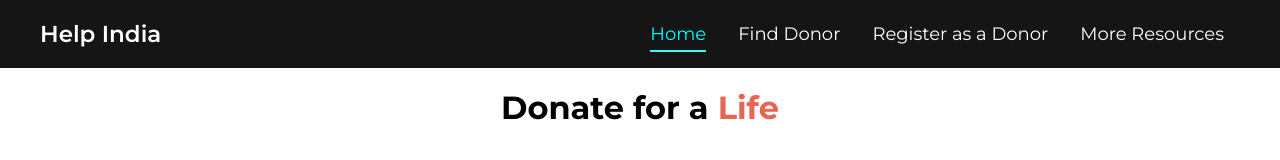
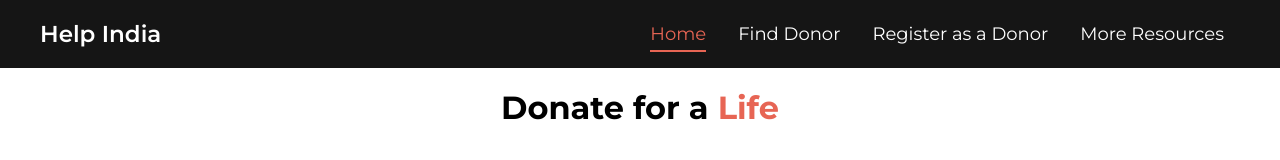
Before and after one commit to neev06/bla-bla, a plain HTML site: page donate.html in a window 1280 px wide. In both pictures the pointer is over the link "Home". Shown: the top 160 px of the page. Drawn offline with nearby package versions, Linux system fonts and the light colour scheme.

Commit message:
color scheme change

```diff
--- a/css/main.css
+++ b/css/main.css
@@ -60,7 +60,7 @@ nav ul li.items:after{
   bottom: 5px;
   height: 2px;
   width: 100%;
-  background: #33ffff;
+  background: #e76554;
   opacity: 0;
   transition: all 0.2s linear;
 }
@@ -83,7 +83,7 @@ nav ul li a{
   transition: .4s;
 }
 nav ul li:hover a{
-  color: cyan;
+  color: #e76554;
 }
 nav ul li i{
   font-size: 23px;
```
